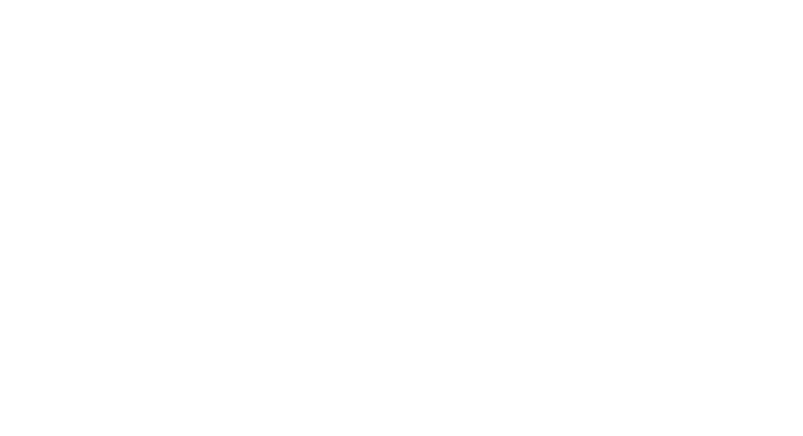
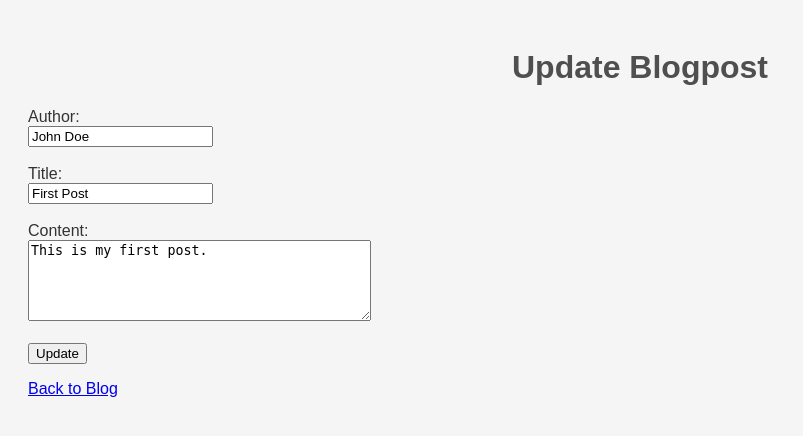
Before and after one commit to moritzbrosch36/Masterblog, a Flask app: page /update/1 in a window 1280 px wide. Before the commit the part shown is empty. Shown: the top 436 px of the page, without its empty margins (0-803 px from the left). Run offline with Flask 3, Linux system fonts and the light colour scheme.

Commit message:
Added code to update.html.

```diff
--- a/templates/update.html
+++ b/templates/update.html
@@ -2,9 +2,26 @@
 <html lang="en">
 <head>
     <meta charset="UTF-8">
-    <title>Title</title>
+    <meta name="viewport" content="width=device-width, initial-scale=1.0">
+    <title>Update Blogpost</title>
+    <link rel="stylesheet" href="{{ url_for('static', filename='style.css') }}">
 </head>
 <body>
+    <h1>Update Blogpost</h1>
 
+    <form method="POST">
+        <label for="author">Author:</label><br>
+        <input type="text" id="author" name="author" value="{{ post.author }}" required><br><br>
+
+        <label for="title">Title:</label><br>
+        <input type="text" id="title" name="title" value="{{ post.title }}" required><br><br>
+
+        <label for="content">Content:</label><br>
+        <textarea id="content" name="content" rows="5" cols="40" required>{{ post.content }}</textarea><br><br>
+
+        <button type="submit">Update</button>
+    </form>
+
+    <p><a href="{{ url_for('index') }}">Back to Blog</a></p>
 </body>
 </html>
```
